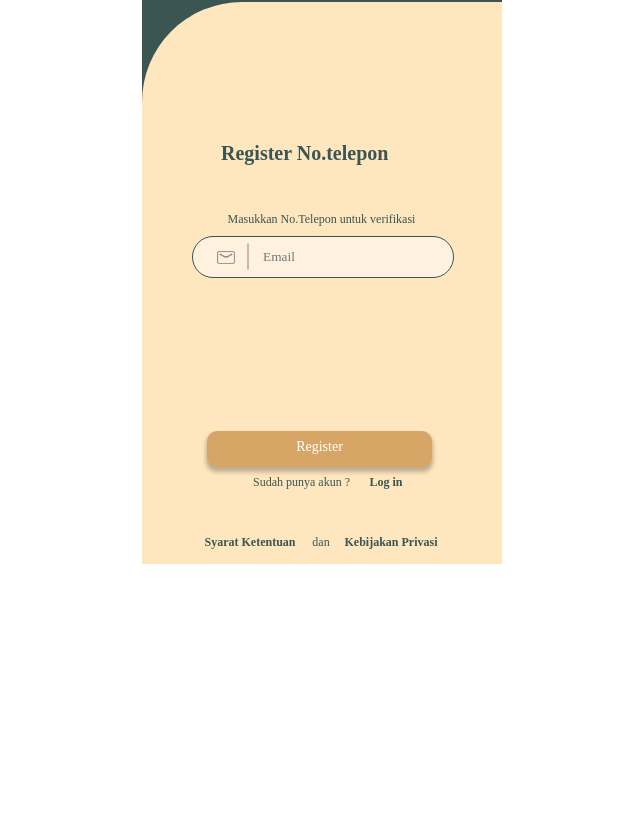
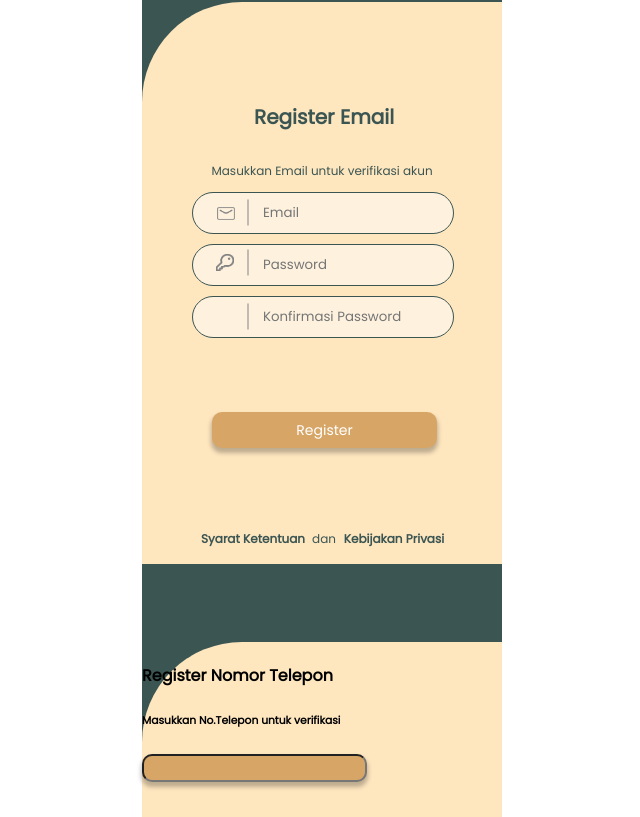
Before and after one commit to RifdahAlifah/taruf_project, a plain HTML site: page index.html in a window 1280 px wide. Shown: the part 6443-7260 px from the top of the page, without its empty margins (318-958 px from the left). Before the commit the page ends 7007 px from the top, so only its background shows below. Drawn offline with Linux system fonts and the light colour scheme.

Commit message:
update project

```diff
--- a/index.html
+++ b/index.html
@@ -2,6 +2,12 @@
 
 <head>
     <style>
+        @import url('https://fonts.googleapis.com/css2?family=Caveat+Brush&family=Poppins:wght@100;400&display=swap');
+
+        html {
+            font-family: 'Poppins', sans-serif;
+        }
+
         body {
             margin: 0px;
             padding: 0px;
@@ -100,6 +106,7 @@
             border: 1px solid #3b5552;
             background: rgba(255, 255, 255, 0.5);
             font-family: Poppins;
+            outline: none;
         }
 
         #box_address {
@@ -112,6 +119,7 @@
             border: 1px solid #3b5552;
             background: rgba(255, 255, 255, 0.5);
             font-family: Poppins;
+            outline: none;
         }
 
         #email {
@@ -456,7 +464,7 @@
             color: #3B5552;
         }
 
-        #txt_input_email {
+        #txt_fp_input_email {
             position: absolute;
             width: 301px;
             height: 56px;
@@ -988,8 +996,131 @@
 
         }
 
-        .position_reg {
-            top: -545px;
+        #position_sk {
+            top: 238px;
+            left: 47px;
+            text-align: center;
+            width: 164px;
+            height: 18px;
+        }
+
+        #position_btn_rg {
+            height: 38px;
+            left: 15px;
+            top: 192px;
+            background: #D7A667;
+            box-shadow: 0px 4px 4px rgba(0, 0, 0, 0.25);
+            border-radius: 10px;
+        }
+
+        #page_rg_email {
+            top: 0px;
+            left: 0px;
+            width: 360px;
+            height: 640px;
+        }
+
+        #bg_rg_email {
+            position: relative;
+            width: 360px;
+            height: 640px;
+
+            background: #3B5552;
+        }
+
+        #bg_rt_rg_email {
+            position: absolute;
+            width: 360px;
+            height: 562px;
+            left: 0px;
+            top: 78px;
+
+            /* cream */
+
+            background: #FEE6BF;
+            border-radius: 100px 0px 0px 0px;
+
+        }
+
+        #txt_rg_email {
+            top: 100px;
+            left: 112px;
+            width: 136px;
+            height: 30px;
+
+            width: 155px;
+            height: 44px;
+            overflow: hidden;
+            font-family: Poppins;
+            font-size: 20px;
+            font-weight: bold;
+            text-align: left;
+            color: #3B5552;
+        }
+
+        #txt_input_email {
+            position: absolute;
+            width: 222px;
+            height: 18px;
+            left: 69px;
+            top: 160px;
+
+            font-family: Poppins;
+            font-style: normal;
+            font-weight: normal;
+            font-size: 12px;
+            line-height: 18px;
+            text-align: center;
+            color: #3B5552;
+
+        }
+
+        #position_email_rg {
+            top: 190px;
+            left: 50px;
+        }
+
+        #position {
+            align-content: center;
+            top: 280px;
+            justify-content: center;
+            left: 50px;
+        }
+        #page_rg_phone{
+            top: 0px;
+            left: 0px;
+            width: 360px;
+            height: 640px;
+            background: rgba(59, 85, 82, 1);
+        }
+        #bg_rt_rg_phone{width: 360px;
+            height: 562px;
+            left: 0px;
+            top: 78px;
+
+            /* cream */
+
+            background: #FEE6BF;
+            border-radius: 100px 0px 0px 0px;
+
+        }
+        #page_rg_phone input{
+            width: 225px;
+            height: 28px;
+            -ms-border-radius: 10px;
+            -o-border-radius: 10px;
+            -moz-border-radius: 10px;
+            -webkit-border-radius: 10px;
+            border-radius: 10px;
+            -ms-box-shadow: 0px 4px 4px 1px rgba(0, 0, 0, 0.25);
+            -o-box-shadow: 0px 4px 4px 1px rgba(0, 0, 0, 0.25);
+            -webkit-box-shadow: 0px 4px 4px 1px rgba(0, 0, 0, 0.25);
+            -moz-box-shadow: 0px 4px 4px 1px rgba(0, 0, 0, 0.25);
+            box-shadow: 0px 4px 4px 1px rgba(0, 0, 0, 0.25);
+            background: rgba(214.69, 165.7, 103.44, 1);
+        }
+        #page_rg_phone {
+
         }
     </style>
 </head>
@@ -1049,7 +1180,7 @@
                     <div id="set_forgot_pw">
                         Lupa Password
                     </div>
-                    <div id="txt_input_email">
+                    <div id="txt_fp_input_email">
                         Masukkan alamat email yang telah terdaftar<br />di media Taruf. Kami akan
                         mengirimkan<br />instruksi untuk mengganti password ke alamat email tersebut.
                         <div id="position_email_fp">
@@ -1340,29 +1471,26 @@
             </div>
         </div>
 
-        <div id="page_rg_phone">
-            <div id="bg_processed_data">
-                <div id="bg_rt_processed_data">
-                    <div id="txt_rg_phone">Register No.telepon</div>
-                    <div id="txt_input_phone">Masukkan No.Telepon untuk verifikasi </div>
-                    <div id="position_phone_num">
+        <div id="pg_rg_email">
+            <div id="bg_rg_email">
+                <div id="bg_rt_rg_email">
+                    <div id="txt_rg_email">Register Email</div>
+                    <div id="txt_input_email">Masukkan Email untuk verifikasi akun </div>
+
+
+                    <div id="position_email_rg">
                         <img src="assets/ic_email.png" id="ic_email" />
                         <div id="line_2"></div>
                         <input id="box_input" type="email" name="email" value="" required placeholder="Email"><br>
-                        <div class="position_reg">
-                        <div id="position_btn_next">
-                            <div class="btn_main button-brown" id="set_btn_login" type="submit">
-                                Register
-                            </div>
-                        </div>
-                        <div id="position_have_account">
-                            <div id="have_account">
-                                Sudah punya akun ?
-                            </div>
-                            <a id="log_in_link" href="login.html">
-                                <div id="login_have_account">
-                                    Log in
-                                </div>
+                        <img src="assets/ic_password.png" id="ic_password" />
+                        <div id="line_1"></div>
+                        <input id="box_input" type="password" value="" required placeholder="Password"><br>
+                        <img src="assets/ic_password.png" id="ic_password" />
+                        <div id="line_3"></div>
+                        <input id="box_input" type="password" value="" required placeholder="Konfirmasi Password"
+                            style="padding-right: 20px;"><br>
+
+                        <div id="position">
                             <div id="position_terms_policy">
                                 <a id="terms_link" href="syarat_ketentuan.html">
                                     <div id="terms">
@@ -1379,15 +1507,38 @@
                                 </a>
                             </div>
                         </div>
+
+
+
+
+                        <div id="position_btn_register">
+                            <div class="btn_main button-brown" id="set_btn_login" type="button">
+                                Register
+                            </div>
+
+                        </div>
+
+
                     </div>
                 </div>
 
 
+            </div>
+        </div>
+
+        <div id="page_rg_phone">
+            <div id="bg_rt_rg_phone">
+                <h4>Register Nomor Telepon</h4>
+                <h6>Masukkan No.Telepon untuk verifikasi </h6>
+                <p><input type="number"></p>
 
             </div>
         </div>
+
+
     </div>
 
+    </div>
 
     </div>
 
```
Lines whose indentation alone changed are shown as unchanged.
